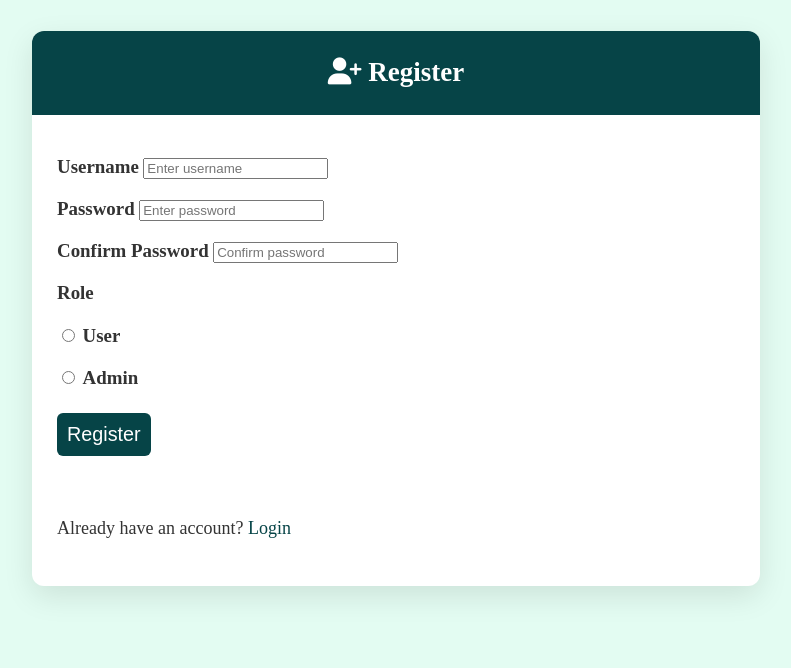
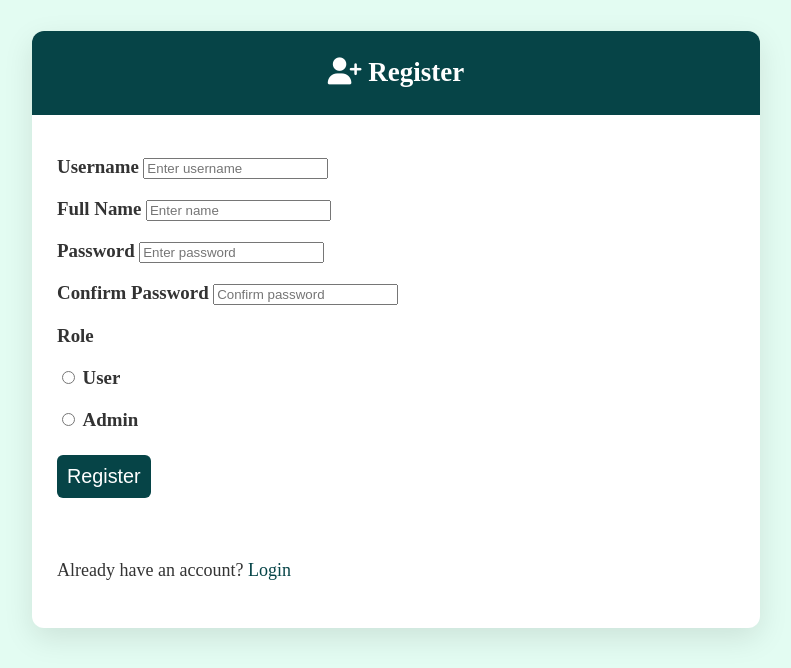
Before and after one commit to flimsycelery/ApplyNest-A-Flask-Application, a Flask app: page /register in a window 1280 px wide. Shown: the part 147-815 px from the top of the page, without its empty margins (244-1035 px from the left). Before the commit the page ends 743 px from the top, so only its background shows below. Run offline with Flask 3, Linux system fonts and the light colour scheme; some libraries are stand-ins or nearby versions.

Commit message:
fix: add missing name field to user table and job application form

```diff
--- a/app.py
+++ b/app.py
@@ -57,6 +57,9 @@ def create_tables():
     columns = [col[1] for col in cursor.fetchall()]
     if 'resume_path' not in columns:
         cursor.execute("ALTER TABLE users ALTER COLUMN resume_path SET DEFAULT NULL;")
+
+    if 'full_name' not in columns:
+        cursor.execute("ALTER TABLE users ADD COLUMN full_name TEXT")
 
     conn.commit()
     conn.close()
@@ -118,15 +121,16 @@ def register():
     form = RegisterForm()
     if form.validate_on_submit():
         username = form.username.data
+        full_name = form.full_name.data
         password = form.password.data
-        role = form.role.data  # 'user' or 'admin' from radio button
+        role = form.role.data
 
         conn = connect_db()
         cursor = conn.cursor()
         cursor.execute("""
-            INSERT INTO users (username, password, role)
-            VALUES (?, ?, ?)
-        """, (username, generate_password_hash(password), role))
+            INSERT INTO users (username, full_name, password, role)
+            VALUES (?, ?, ?, ?)
+        """, (username, full_name, generate_password_hash(password), role))
         conn.commit()
         conn.close()
 
@@ -134,7 +138,6 @@ def register():
         return redirect(url_for('login'))
 
     return render_template('register.html', form=form)
-
 
 @app.route('/login', methods=['GET', 'POST'])
 def login():
@@ -153,6 +156,7 @@ def login():
         if user and check_password_hash(user[2], password):
             session['user_id'] = user[0]
             session['username'] = user[1]
+            session['full_name'] = user[5]  # index depends on table order; adjust
             session['role'] = user[3]
 
             if role == 'admin':
@@ -170,38 +174,45 @@ def login():
 
 @app.route('/user_dashboard')
 def user_dashboard():
-    username = session.get('username')
-    if not username:
+    user_id = session.get('user_id')
+    if not user_id:
         return redirect(url_for('login'))
 
     conn = connect_db()
     cursor = conn.cursor()
 
-    cursor.execute("SELECT resume_path FROM users WHERE username = ?", (username,))
+    # Fetch full_name and resume_path
+    cursor.execute("SELECT full_name, resume_path FROM users WHERE id = ?", (user_id,))
     row = cursor.fetchone()
+    full_name = row[0] if row else "User"
+    resume_path = row[1] if row else None
+
+    # Load resume text
     resume_text = ""
-    resume_uploaded = bool(row and row[0])
-
-    if resume_uploaded:
-        resume_path = row[0]
+    resume_uploaded = bool(resume_path)
+    if resume_uploaded and os.path.exists(resume_path):
         try:
-            if resume_path.endswith('.pdf') and os.path.exists(resume_path):
+            if resume_path.endswith('.pdf'):
+                import fitz
                 doc = fitz.open(resume_path)
                 for page in doc:
                     resume_text += page.get_text()
-            elif resume_path.endswith('.docx') and os.path.exists(resume_path):
+            elif resume_path.endswith('.docx'):
+                from docx import Document
                 doc = Document(resume_path)
                 for para in doc.paragraphs:
                     resume_text += para.text + "\n"
         except Exception as e:
             print(f"Error reading resume: {e}")
 
+    # Fetch applied jobs
     cursor.execute('''SELECT jp.title, jp.description, ja.resume, ja.status
                       FROM job_applications ja
                       JOIN job_postings jp ON ja.job_id = jp.id
-                      WHERE ja.user_id = (SELECT id FROM users WHERE username = ?)''', (username,))
+                      WHERE ja.user_id = ?''', (user_id,))
     applied_jobs = cursor.fetchall()
 
+    # Fetch all job postings
     cursor.execute("SELECT * FROM job_postings")
     job_postings = cursor.fetchall()
 
@@ -212,14 +223,13 @@ def user_dashboard():
     application_form = JobApplicationForm()
 
     return render_template('user_dashboard.html',
+                           full_name=full_name,
                            job_postings=job_postings,
                            applied_jobs=applied_jobs,
                            matched_jobs=matched_jobs,
                            resume_uploaded=resume_uploaded,
                            resume_form=resume_form,
                            application_form=application_form)
-
-
 
 
 @app.route('/upload_resume', methods=['POST'])
@@ -262,30 +272,36 @@ def admin(job_id):
     form = JobApplicationForm()
     if form.validate_on_submit():
         user_id = session['user_id']
-        name = form.name.data
         email = form.email.data
         resume = form.resume.data
 
-        resume_filename = f"{name}_{email}.pdf"
+        # Fetch full_name from database
+        conn = connect_db()
+        cursor = conn.cursor()
+        cursor.execute("SELECT full_name FROM users WHERE id=?", (user_id,))
+        row = cursor.fetchone()
+        full_name = row[0] if row else "Unknown"
+
+        # Save resume with full_name in filename
+        safe_name = "_".join(full_name.split())
+        resume_filename = f"{safe_name}_{email}.pdf"
         resume_path = os.path.join('static', 'resumes', resume_filename)
-
-        if not os.path.exists(os.path.join('static', 'resumes')):
-            os.makedirs(os.path.join('static', 'resumes'))
-
+        os.makedirs(os.path.join('static', 'resumes'), exist_ok=True)
         resume.save(resume_path)
 
-        conn = connect_db()
-        cursor = conn.cursor()
-        cursor.execute("INSERT INTO job_applications (job_id, user_id, name, email, resume, status) VALUES (?, ?, ?, ?, ?, ?)",
-                       (job_id, user_id, name, email, resume_filename, 'Pending'))  # Save user_id with the application
+        # Insert job application
+        cursor.execute("""
+            INSERT INTO job_applications (job_id, user_id, name, email, resume, status)
+            VALUES (?, ?, ?, ?, ?, ?)
+        """, (job_id, user_id, full_name, email, resume_filename, 'Pending'))
         conn.commit()
         conn.close()
+
         flash('Application submitted successfully!', 'success')
         return redirect(url_for('user_dashboard'))
     else:
         flash('Please correct the errors in your application.', 'error')
         return redirect(url_for('user_dashboard'))
-
 
 @app.route('/admin_dashboard')
 def admin_dashboard():
--- a/forms.py
+++ b/forms.py
@@ -13,6 +13,7 @@ class LoginForm(FlaskForm):
 
 class RegisterForm(FlaskForm):
     username = StringField('Username', validators=[DataRequired(), Length(min=3, max=20)])
+    full_name = StringField('Full Name', validators=[DataRequired()])
     password = PasswordField('Password', validators=[DataRequired(), Length(min=6)])
     confirm_password = PasswordField('Confirm Password', validators=[DataRequired(), EqualTo('password')])
     role = RadioField("Role", choices=[("user", "User"), ("admin", "Admin")], validators=[DataRequired()])
@@ -36,7 +37,6 @@ class ResumeUploadForm(FlaskForm):
 
 
 class JobApplicationForm(FlaskForm):
-    name = StringField('Full Name', validators=[DataRequired(), Length(min=2, max=50)])
     email = StringField('Email', validators=[DataRequired(), Email()])
     resume = FileField('Resume', validators=[
         FileRequired(),
--- a/templates/register.html
+++ b/templates/register.html
@@ -19,6 +19,15 @@
                             {{ form.username(class="form-control", id="username", placeholder="Enter username", required=true) }}
                             {% if form.username.errors %}
                                 <div class="text-danger small mt-1">{{ form.username.errors[0] }}</div>
+                            {% endif %}
+                        </div>
+
+                        <!-- Full Name -->
+                        <div class="mb-3">
+                            <label for="full_name" class="form-label">Full Name</label>
+                            {{ form.full_name(class="form-control", id="full_name", placeholder="Enter name", required=true) }}
+                            {% if form.full_name.errors %}
+                                <div class="text-danger small mt-1">{{ form.full_name.errors[0] }}</div>
                             {% endif %}
                         </div>
 
```
Also changed, not shown: templates/user_dashboard.html (+4 -5 lines).
